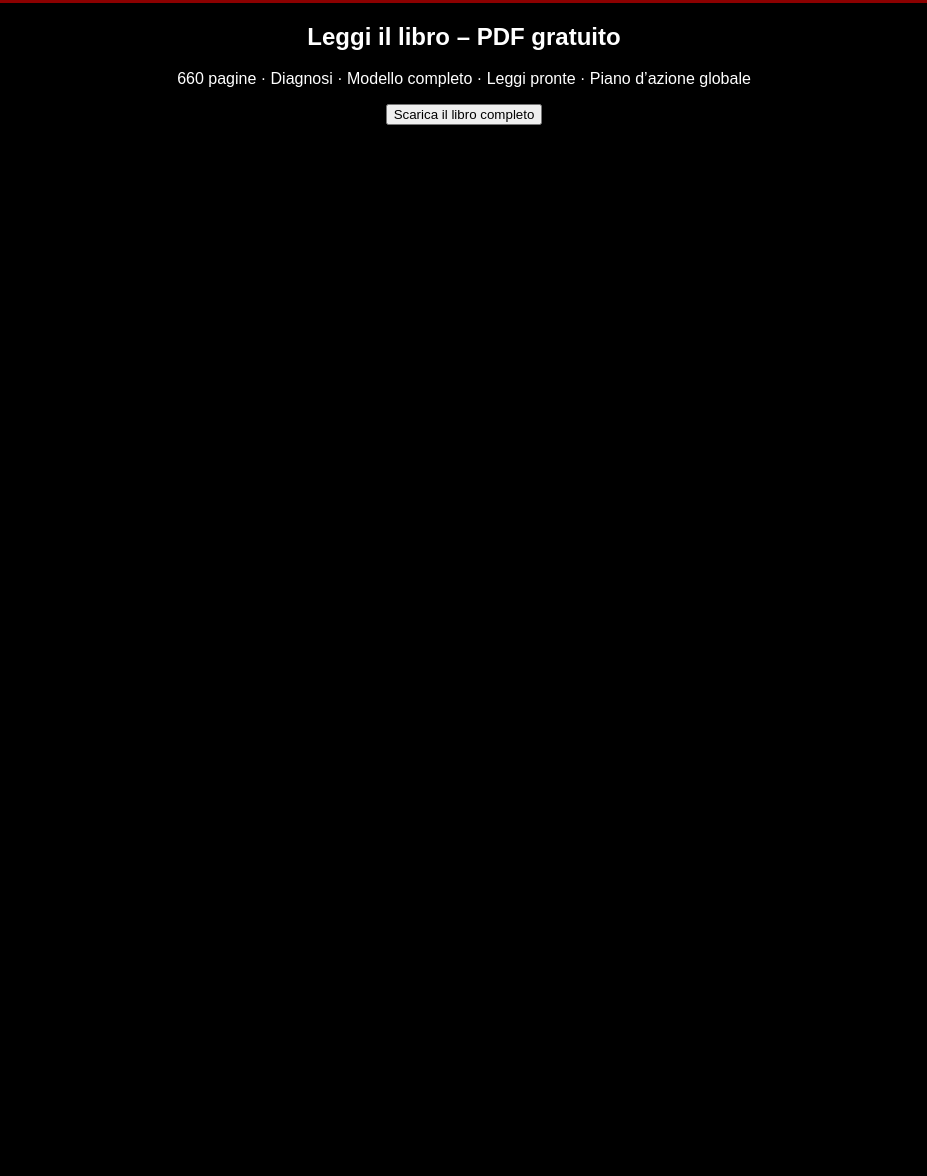
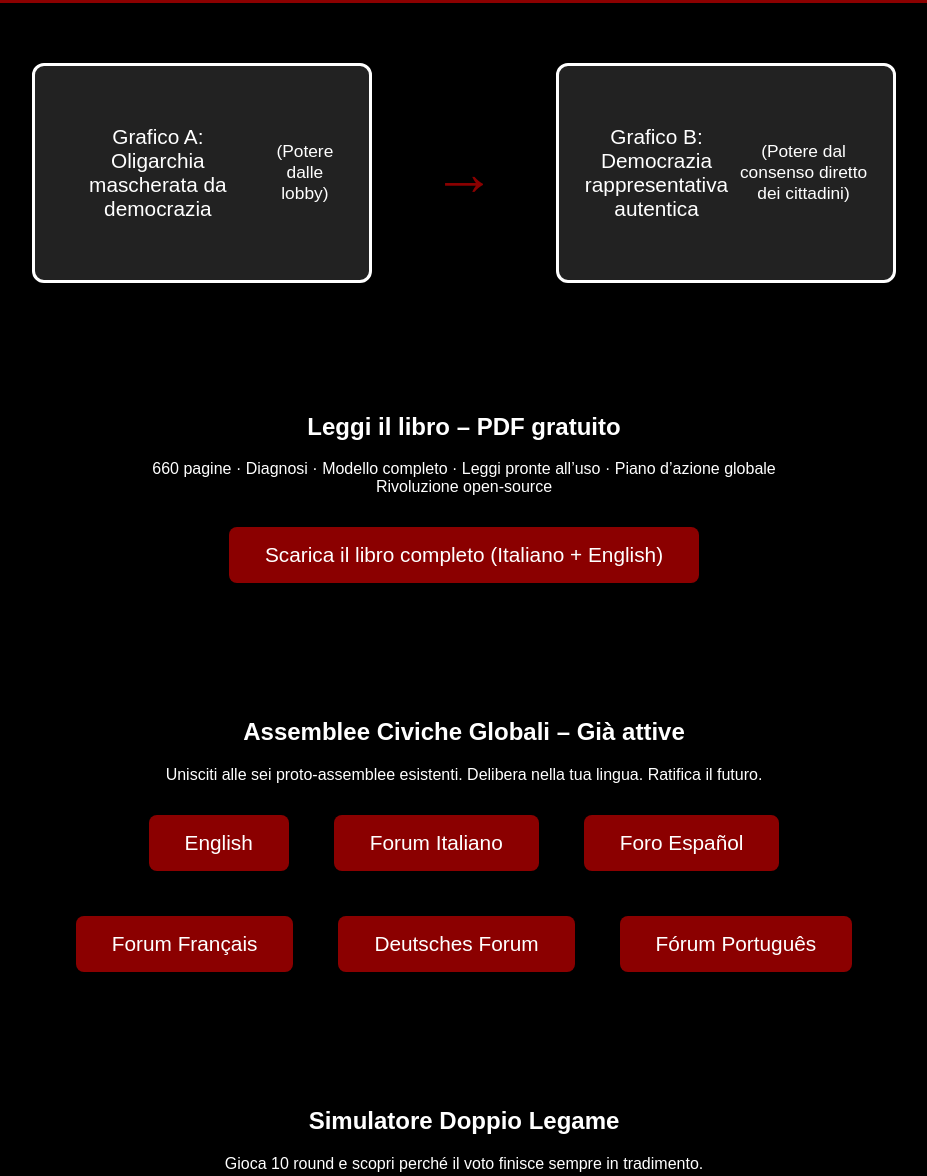
Before and after one commit to demostopheles/democraticus-org, a plain HTML site: page index.html in a window 1280 px wide. Shown: the part 294-1470 px from the top of the page, without its empty margins (176-1103 px from the left). Before the commit the page ends 800 px from the top, so only its background shows below. Drawn offline with Linux system fonts and the light colour scheme.

Commit message:
Add files via upload

```diff
--- a/index.html
+++ b/index.html
@@ -1,21 +1,17 @@
-<!DOCTYPE html>
-<html lang="it">
-<head>
-  <meta charset="UTF-8">
-  <meta name="viewport" content="width=device-width, initial-scale=1.0">
+<!DOCTYPE html><html lang="it"><head><meta charset="UTF-8"><meta name="viewport" content="width=device-width, initial-scale=1.0">
 <title>Democraticus – Da Homo Sapiens a Homo Democraticus</title>
-  <style>
-    body { font-family: Arial, sans-serif; background: #000; color: #fff; margin: 0; padding: 0; text-align: center; }
-    header { background: #8B0000; padding: 60px 20px; }
-    h1 { font-size: 3.5em; margin: 0; }
-    .slogan { font-size: 1.6em; margin: 20px 0; line-height: 1.4; }
-    /* … tutto il CSS identico alla versione inglese … */
-  </style>
-</head>
-<body>
-  <!-- Stesso dropdown bandierine di main -->
-  <div style="position:absolute; top:15px; right:20px; z-index:999;">
-    <select onchange="location=this.value;" style="padding:8px 12px 8px 36px; font-size:16px; background:#000 url('/flags/it.png') no-repeat 8px center; background-size:20px; color:#fff; border:2px solid #8B0000; border-radius:8px; cursor:pointer;">
+<style>body{font-family:Arial,sans-serif;background:#000;color:#fff;margin:0;padding:0;text-align:center}
+header{background:#8B0000;padding:60px 20px}h1{font-size:3.5em;margin:0}.slogan{font-size:1.6em;margin:20px 0;line-height:1.4}
+.graphics{display:flex;justify-content:center;align-items:center;gap:60px;padding:60px 20px;flex-wrap:wrap}
+.graphic{width:340px;height:220px;background:#222;border:3px solid #fff;border-radius:12px;display:flex;align-items:center;justify-content:center;font-size:1.3em;padding:20px;box-sizing:border-box}
+.arrow{font-size:4em;color:#8B0000;font-weight:bold}
+button{background:#8B0000;color:#fff;border:none;padding:16px 36px;font-size:1.3em;cursor:pointer;border-radius:8px;margin:15px;transition:.3s}
+button:hover{background:#A52A2A;transform:scale(1.05)}
+.section{padding:50px 20px;max-width:900px;margin:0 auto}
+footer{background:#111;padding:30px;font-size:0.9em;margin-top:50px}</style></head><body>
+
+<div style="position:absolute;top:15px;right:20px;z-index:999;">
+<select onchange="location=this.value;" style="padding:8px 12px 8px 36px;font-size:16px;background:#000 url('/flags/it.png') no-repeat 8px center;background-size:20px;color:#fff;border:2px solid #8B0000;border-radius:8px;cursor:pointer;">
 <option value="" selected>Lingua</option>
 <option value="https://democraticus.org/"> English</option>
 <option value="https://democraticus.org/it/"> Italiano</option>
@@ -23,19 +19,42 @@
 <option value="https://democraticus.org/fr/"> Français</option>
 <option value="https://democraticus.org/de/"> Deutsch</option>
 <option value="https://democraticus.org/pt/"> Português</option>
-    </select>
+</select></div>
+
+<header><h1>Democraticus</h1><p class="slogan">Da Homo Sapiens a Homo Democraticus<br><strong>Il salto evolutivo della sovranità</strong></p></header>
+
+<div class="graphics">
+<div class="graphic">Grafico A:<br>Oligarchia mascherata da democrazia<br><small>(Potere dalle lobby)</small></div>
+<div class="arrow">→</div>
+<div class="graphic">Grafico B:<br>Democrazia rappresentativa autentica<br><small>(Potere dal consenso diretto dei cittadini)</small></div>
 </div>
 
-  <header>
-    <h1>Democraticus</h1>
-    <p class="slogan">Da Homo Sapiens a Homo Democraticus<br><strong>Il salto evolutivo della sovranità</strong></p>
-  </header>
-  <!-- … tutto il resto tradotto … -->
-  <section class="section">
-    <h2>Leggi il libro – PDF gratuito</h2>
-    <p>660 pagine · Diagnosi · Modello completo · Leggi pronte · Piano d’azione globale</p>
-    <a href="/book/Autopsia-della-democrazia-rappresentativa-2025.pdf" download><button>Scarica il libro completo</button></a>
+<section class="section"><h2>Leggi il libro – PDF gratuito</h2>
+<p>660 pagine · Diagnosi · Modello completo · Leggi pronte all’uso · Piano d’azione globale<br>Rivoluzione open-source</p>
+<a href="/book/Autopsia-della-democrazia-rappresentativa-2025.pdf" download><button>Scarica il libro completo (Italiano + English)</button></a>
 </section>
-  <!-- … e così via … -->
-</body>
-</html>
+
+<section class="section"><h2>Assemblee Civiche Globali – Già attive</h2>
+<p>Unisciti alle sei proto-assemblee esistenti. Delibera nella tua lingua. Ratifica il futuro.</p>
+<div style="display:flex;flex-wrap:wrap;justify-content:center;gap:15px;">
+<a href="https://demos2kratia-en.freeforums.net" target="_blank"><button>English</button></a>
+<a href="https://demos2kratia-it.freeforums.net" target="_blank"><button>Forum Italiano</button></a>
+<a href="https://demos2kratia-es.freeforums.net" target="_blank"><button>Foro Español</button></a>
+<a href="https://demos2kratia-fr.freeforums.net" target="_blank"><button>Forum Français</button></a>
+<a href="https://demos2kratia-de.freeforums.net" target="_blank"><button>Deutsches Forum</button></a>
+<a href="https://demos2kratia-pt.freeforums.net" target="_blank"><button>Fórum Português</button></a>
+</div></section>
+
+<section class="section"><h2>Simulatore Doppio Legame</h2>
+<p>Gioca 10 round e scopri perché il voto finisce sempre in tradimento.</p>
+<iframe src="/simulator/index.html" width="100%" height="500" frameborder="0" style="border:2px solid #8B0000;border-radius:10px;"></iframe>
+</section>
+
+<section class="section"><h2>La Lista Infame – Gennaio 2026</h2>
+<p>Registro pubblico di intellettuali e influencer informati… che hanno scelto il silenzio.<br>
+<strong>Iscriviti alla Lista d’Onore → evita la vergogna eterna.</strong></p>
+<button onclick="alert('Modulo apre il 1° dicembre 2025')">Pre-registrazione</button>
+</section>
+
+<footer>© Democraticus 2025 – Creative Commons BY-SA 4.0</footer>
+</body></html>
```
Lines whose indentation alone changed are shown as unchanged.
